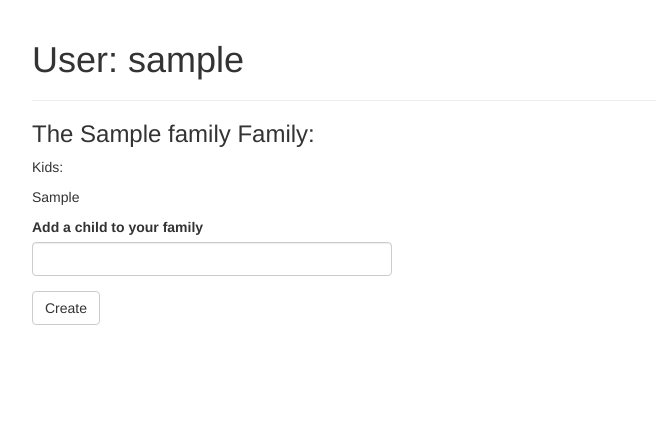
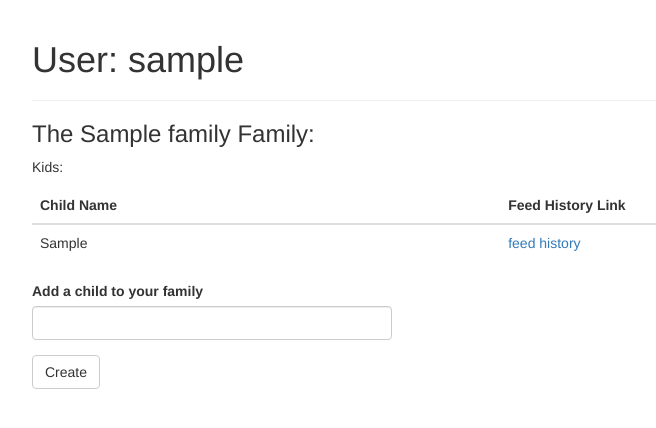
Before and after one commit to scottunderwoodomg/feed-iq, a Flask app: a page that uses app/templates/user.html in a window 1280 px wide. Shown: the part 52-480 px from the top of the page, without its empty margins (38-694 px from the left). Run offline with Flask 2, Linux system fonts and the light colour scheme; a user stored in the database is signed in; tables that the repository leaves empty hold one stand-in row (values such as "Sample post"); some libraries are stand-ins or nearby versions.

Commit message:
feed history access from profile page

```diff
--- a/app/routes.py
+++ b/app/routes.py
@@ -176,21 +176,20 @@ def user(username):
 # @app.route("/feed_history", methods=["GET", "POST"])
 # TODO: Update this route so that the relevent child_id is fed in by dynamically
 #   populated hyperlinks next to each child in a family on the user profile page
-@app.route("/feed_history")
+@app.route("/feed_history/<child_id>")
 @login_required
-def feed_history():
+def feed_history(child_id):
     return render_template(
         "feed_history.html",
-        user_active_child_name=Child.query.filter_by(
-            id=User.query.filter_by(id=current_user.get_id()).first().active_child
-        )
+        user_active_child_name=Child.query.filter_by(id=child_id)
         .first()
         .child_first_name,
+        selected_child_id=child_id,
     )
 
 
-@app.route("/api/feed_history_data")
-def feed_history_data():
+@app.route("/api/feed_history_data/<selected_child_id>")
+def feed_history_data(selected_child_id):
     def feed_data_to_dict(feed):
         return {
             "id": feed.id,
@@ -199,15 +198,11 @@ def feed_history_data():
             "feed_timestamp": feed.feed_timestamp,
         }
 
-    user_active_child = (
-        User.query.filter_by(id=current_user.get_id()).first().active_child
-    )
-
-    if user_active_child is not None:
+    if selected_child_id is not None:
         active_child_feeds = (
             db.session.query(Feed)
             .join(Child, Child.id == Feed.child_id)
-            .filter(Feed.child_id == user_active_child)
+            .filter(Feed.child_id == selected_child_id)
         )
     else:
         active_child_feeds = None
@@ -252,8 +247,8 @@ def feed_history_data():
     }
 
 
-@app.route("/api/feed_history_data", methods=["POST"])
-def update():
+@app.route("/api/feed_history_data/<selected_child_id>", methods=["POST"])
+def feed_history_update(selected_child_id):
     data = request.get_json()
     if "id" not in data:
         abort(400)
--- a/app/templates/feed_history.html
+++ b/app/templates/feed_history.html
@@ -34,7 +34,7 @@
             { id: 'feed_timestamp', name: 'Feed Time', sort: true, 'attributes': editableCellAttributes },
         ],
         server: {
-            url: '/api/feed_history_data',
+            url: "{{ url_for('feed_history_data', selected_child_id=selected_child_id) }}",
             then: results => results.data,
             total: results => results.total,
         },
@@ -78,7 +78,7 @@
     tableDiv.addEventListener('focusout', ev => {
         if (ev.target.tagName === 'TD') {
             if (savedValue !== ev.target.textContent) {
-                fetch('/api/feed_history_data', {
+                fetch("{{ url_for('feed_history_update', selected_child_id=selected_child_id) }}", {
                     method: 'POST',
                     headers: { 'Content-Type': 'application/json' },
                     body: JSON.stringify({
--- a/app/templates/user.html
+++ b/app/templates/user.html
@@ -7,11 +7,23 @@
 {% if create_family_form == None %}
 <h3>The {{ user_family.family_name }} Family:</h3>
 <p>Kids:</p>
-{% for child in user_children %}
 <div>
-    <p>{{ child.child_name }}</p>
+    <table class="table">
+        <thead>
+            <tr>
+                <th>Child Name</th>
+                <th>Feed History Link</th>
+            </tr>
+        </thead>
+        <tbody>
+            {% for child in user_children %}
+            <tr>
+                <td>{{ child.child_name }}</td>
+                <td><a href="{{ url_for('feed_history', child_id=child.child_id) }}">feed history</a></td>
+                {% endfor %}
+        </tbody>
+    </table>
 </div>
-{% endfor %}
 <div class="row">
     <div class="col-md-4">
         {{ wtf.quick_form(add_child_form) }}
```
